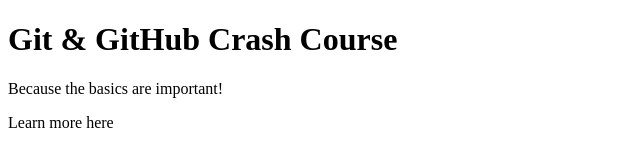
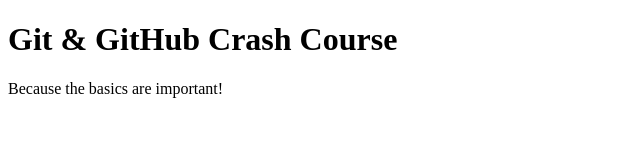
Before and after one commit to basquito/github-training, a plain HTML site: page index.html in a window 1280 px wide. Shown: the whole page, without its empty margins (0-640 px from the left). Drawn offline with Linux system fonts and the light colour scheme.

Commit message:
Revert "Added Learn Here" reverting
This reverts commit 3f35427796b22f7d31be2961e21b0ee06f1ee05b.

```diff
--- a/index.html
+++ b/index.html
@@ -9,6 +9,5 @@
   <body>
     <h1>Git & GitHub Crash Course</h1>
     <p>Because the basics are important!</p>
-    <p>Learn more here</p>
   </body>
 </html>
```
